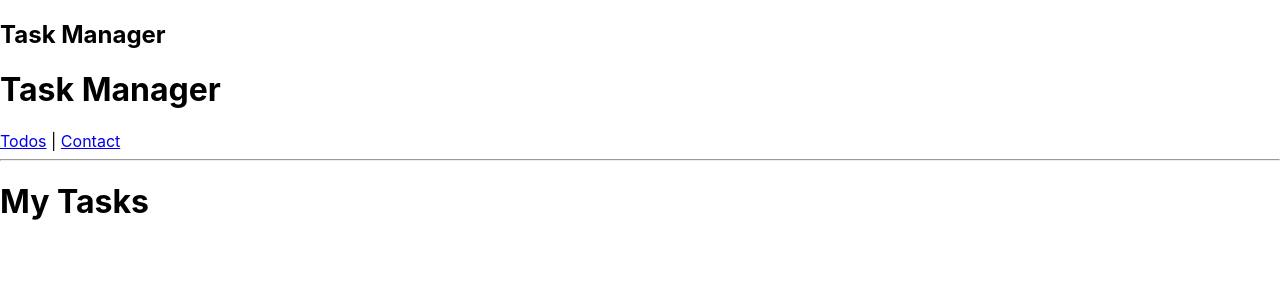
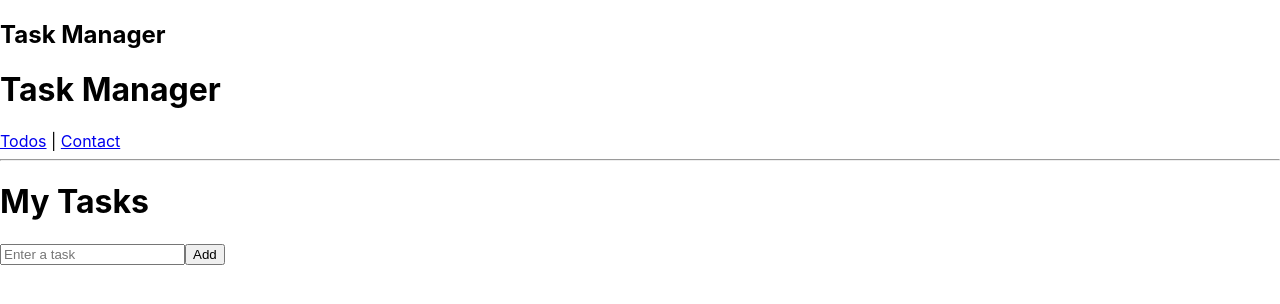
Before and after one commit to tylerfields56/task-manager, a React (Create React App) app: page /todos in a window 1280 px wide. Shown: the top 304 px of the page. Built offline with nearby package versions, Linux system fonts and the light colour scheme.

Commit message:
Add ability to create new todos

```diff
--- a/src/components/AddTaskForm.js
+++ b/src/components/AddTaskForm.js
@@ -1,45 +1,24 @@
 import React, { useState } from 'react';
 
-const AddTaskForm = ({ onAddTask }) => {
-  const [input, setInput] = useState('');
+const AddTaskForm = ({ onAdd }) => {
+  const [text, setText] = useState('');
 
   const handleSubmit = (e) => {
     e.preventDefault();
-    if (input.trim() === '') return;
-    onAddTask(input);
-    setInput('');
+    if (!text.trim()) return;
+    onAdd(text);
+    setText('');
   };
 
   return (
-    <form onSubmit={handleSubmit} style={{ display: 'flex', marginBottom: '20px' }}>
+    <form onSubmit={handleSubmit}>
       <input
         type="text"
-        value={input}
-        onChange={(e) => setInput(e.target.value)}
-        placeholder="Add a new task..."
-        style={{
-          flex: 1,
-          padding: '10px',
-          fontSize: '16px',
-          border: '1px solid #ccc',
-          borderRadius: '4px',
-        }}
+        value={text}
+        onChange={(e) => setText(e.target.value)}
+        placeholder="Enter a task"
       />
-      <button
-        type="submit"
-        style={{
-          marginLeft: '10px',
-          padding: '10px 20px',
-          fontSize: '16px',
-          backgroundColor: '#4CAF50',
-          color: 'white',
-          border: 'none',
-          borderRadius: '4px',
-          cursor: 'pointer',
-        }}
-      >
-        Add
-      </button>
+      <button type="submit">Add</button>
     </form>
   );
 };
--- a/src/pages/TodosPage.js
+++ b/src/pages/TodosPage.js
@@ -1,13 +1,20 @@
 import React, { useState } from 'react';
 import TodoList from '../components/TodoList';
+import AddTaskForm from '../components/AddTaskForm';
 
 const TodosPage = () => {
-  const [todos, setTodos] = useState([]); // ✅ Initialize with empty array
+  const [todos, setTodos] = useState([]);
+
+  const addTodo = (text) => {
+    const newTodo = { text, completed: false };
+    setTodos([...todos, newTodo]);
+  };
 
   return (
     <div>
       <h1>My Tasks</h1>
-      <TodoList todos={todos} /> {/* ✅ Pass todos as prop */}
+      <AddTaskForm onAdd={addTodo} />
+      <TodoList todos={todos} />
     </div>
   );
 };
```
